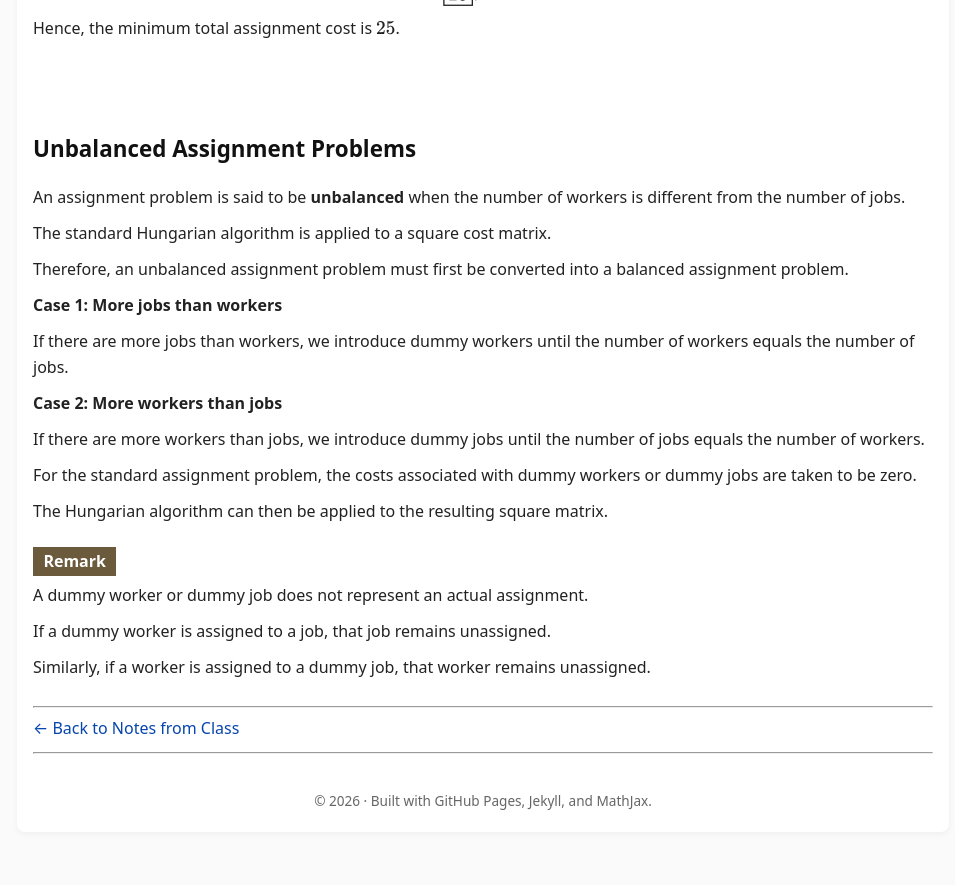
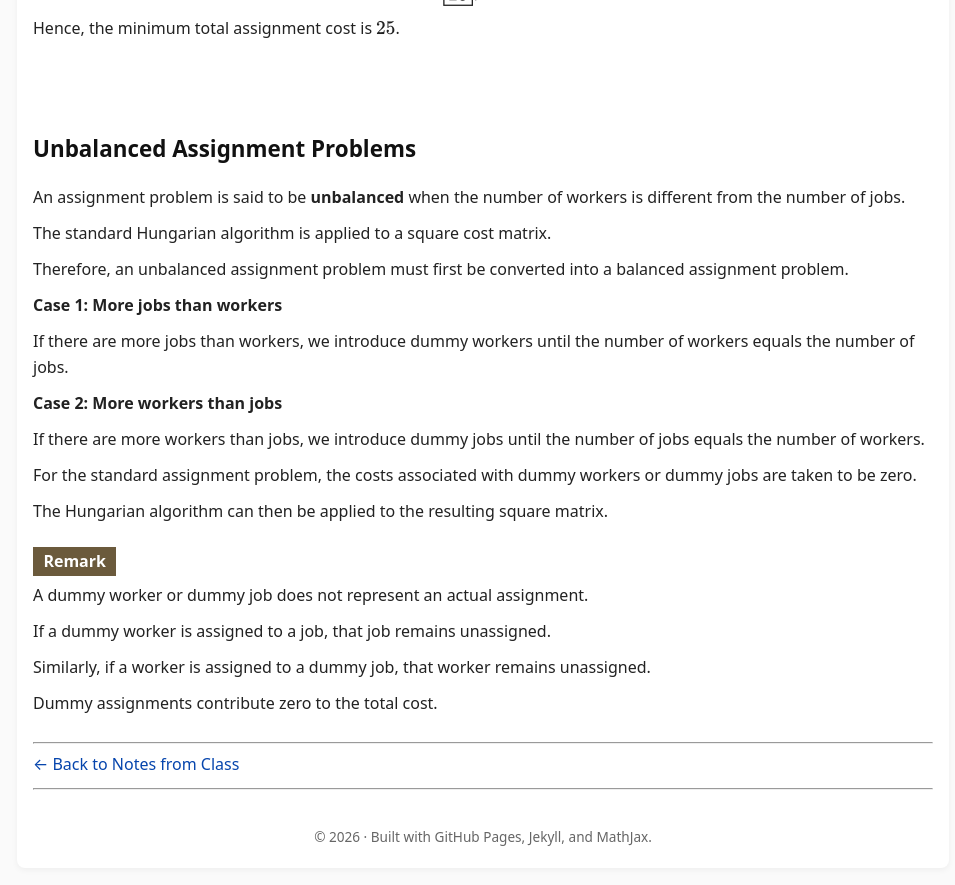
Before and after one commit to SaleemKamaludin/SaleemKamaludin.github.io, a Jekyll site: the page built from courses/math-2276/notes-from-class/supplementary-lecture-6/index.md, in a window 1280 px wide and 900 px high, scrolled down 9412 px. Shown: the top 885 px of the window, without its empty margins (157-1112 px from the left). Built offline with Jekyll 4.4.1, drawn with Linux system fonts in a browser that asks for light colours; before the commit the page ends 10276 px from its top, so only the background shows below that.

Commit message:
Complete dummy assignment remark

```diff
--- a/courses/math-2276/notes-from-class/supplementary-lecture-6/index.md
+++ b/courses/math-2276/notes-from-class/supplementary-lecture-6/index.md
@@ -1565,6 +1565,14 @@ C_{\min}
     </p>
 
   </div>
+
+  <div id="remark-unbalanced-assignment-dummy-cost-conclusion">
+
+    <p>
+      Dummy assignments contribute zero to the total cost.
+    </p>
+
+  </div>
 </div>
 
 
```
